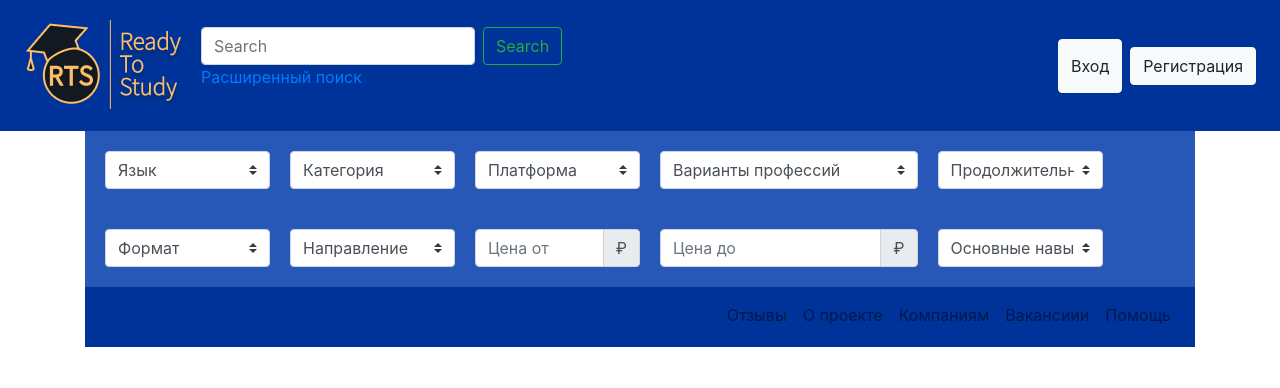
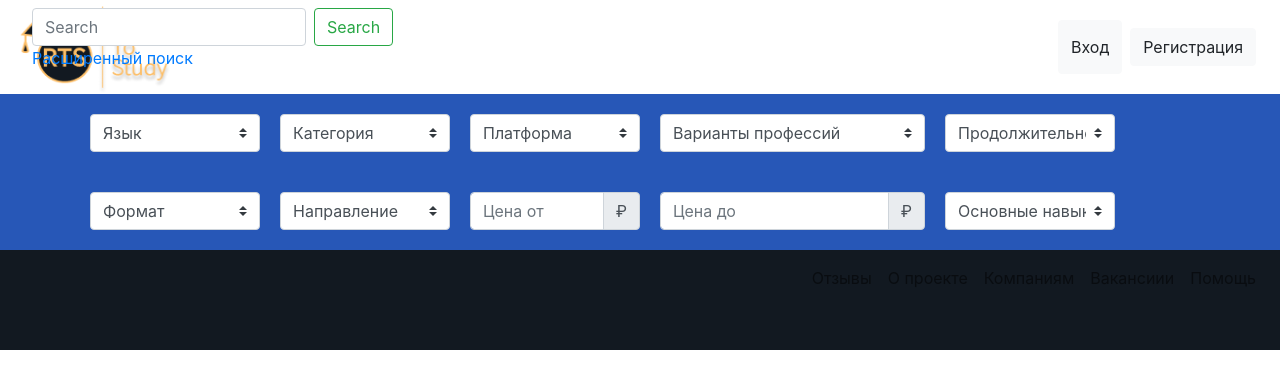
Before and after one commit to maksimchernev/e-edu-react, a React (Create React App) app in the folder frontend/: page /courses in a window 1280 px wide. Shown: the top 388 px of the page. Built offline with nearby package versions, Linux system fonts and the light colour scheme; no server answers.

Commit message:
mainpage style init

```diff
--- a/frontend/src/App.js
+++ b/frontend/src/App.js
@@ -19,7 +19,7 @@
         <Router>
         {!isAuthenticated && <Nav_/>}
         {isAuthenticated && <Usernav/>}
-          <div className="container">
+          <div>
           {routes}
           </div>
         </Router>
--- a/frontend/src/components/coursecard.js
+++ b/frontend/src/components/coursecard.js
@@ -1,6 +1,7 @@
 import React from 'react'
 import 'bootstrap/dist/css/bootstrap.min.css';
 import{FlippingCard, FlippingCardBack, FlippingCardFront} from 'react-ui-cards';
+import '../сss/coursecard.css'
 export const CourseCard =( { cardInfo }) => {
 
   var rowCount =0;
@@ -9,14 +10,15 @@
   return(
 
 
-      <div className = 'container'>
+      <div className = 'coursecard-grid'>
         <div className="row">
 
           { cardInfo.map( (card) =>{
             return(
-                <div className="col">
+              <div className="col">
+                <div className="coursecard-unit">
                   <div key = {card._id}>
-					                  <FlippingCard className="card" style={{border: "2px solid #003399"}}>
+					                  <FlippingCard >
                               <FlippingCardBack>
                                 <h3>Course field:</h3><h6>{card.field}</h6>
                                 <h4>Course difficulty:</h4><h6>{card.difficulty}</h6>
@@ -28,6 +30,7 @@
                               </FlippingCardFront>
                             </FlippingCard>
 
+                    </div>
                   </div>
                 </div>
               )
--- a/frontend/src/components/footer.js
+++ b/frontend/src/components/footer.js
@@ -1,9 +1,11 @@
 import React from 'react'
 import 'bootstrap/dist/css/bootstrap.min.css';
 import {Button, Navbar, Nav} from 'react-bootstrap';
+import '../сss/footer.css'
+
 export const Footer =() => {
 	return(
-    <footer className="footer">
+    <footer className="footer-grid ">
 
       <Navbar expand="lg">
             <Navbar.Toggle aria-controls="basic-navbar-nav" />
--- a/frontend/src/components/slider.js
+++ b/frontend/src/components/slider.js
@@ -3,6 +3,7 @@
 import { Carousel} from 'react-bootstrap';
 import im from '../images/12.jpg'
 import im1 from '../images/13.jpg'
+import '../сss/slider.css'
 
 export const Slider =() => {
 
@@ -13,7 +14,7 @@
   };
 
       return(
-        <div>
+        <div className="slider-head">
           	<Carousel activeIndex={index} onSelect={handleSelect}>
 	  			<Carousel.Item>
 				    <img
--- a/frontend/src/components/usernav.js
+++ b/frontend/src/components/usernav.js
@@ -21,9 +21,9 @@
       return(
         <div>
 
-          <Navbar expand="lg">
+          <Navbar className = "nav-background" expand="lg" >
             <Navbar.Brand href="/mainPage">
-                <img className="logo-head"  src={logo} />
+                <img className="logo-head" src={logo} />
             </Navbar.Brand>
             <form className="form-inline my-2 my-lg-0">
               <input className="form-control mr-sm-2" type="search" placeholder="Search" aria-label="Search"></input>
--- a/frontend/src/index.css
+++ b/frontend/src/index.css
@@ -12,9 +12,7 @@
     monospace;
 }
 
-.navbar, .navbar-default{
- background: #003399;
-}
+
 
 .carousel-item img{
     width: 1390px;
--- a/frontend/src/pages/MainPage.js
+++ b/frontend/src/pages/MainPage.js
@@ -4,6 +4,7 @@
 import  {Footer}  from '../components/footer'
 import { AuthContext } from '../context/AuthContext'
 import { useHttp } from '../hooks/http.hooks'
+import "../сss/mainpage.css"
 
 export const MainPage = () => {
 
@@ -41,11 +42,10 @@
 
 
     return (
-        <div>
+        <div className="mainpage-grid">
             <Slider />
-                <h1>Популярные курсы</h1>
                 { cardInfo && <CourseCard cardInfo = {cardInfo} />}
-            <Footer />
-        </div>
+            <Footer/>
+            </div>
     );
 }
--- /dev/null
+++ b/frontend/src/сss/coursecard.css
@@ -0,0 +1,18 @@
+.coursecard-grid{
+position: relative;
+width: 1274.45px;
+height: 1792px;
+margin: auto;
+top: 34.2px;
+
+filter: drop-shadow(4px 4px 4px rgba(0, 0, 0, 0.25));
+}
+
+.coursecard-unit{
+    position: absolute;
+    width: 422.94px;
+    height: 482.15px;
+
+    background: #FFFFFF;
+    border-radius: 10px
+}
--- /dev/null
+++ b/frontend/src/сss/footer.css
@@ -0,0 +1,9 @@
+.footer-grid{
+position: relative;
+min-width: 100%;
+height: 100px;
+left: 0px;
+top: 0px;
+
+background: #121921
+}
--- /dev/null
+++ b/frontend/src/сss/mainpage.css
@@ -0,0 +1,10 @@
+.mainpage-grid
+{
+position: absolute;
+min-width: 100%;
+height: 2476px;
+left: 0px;
+top: 96px;
+
+background: #E9EDEE;
+}
--- a/frontend/src/сss/navbar.css
+++ b/frontend/src/сss/navbar.css
@@ -0,0 +1,17 @@
+.logo-head{
+position: absolute;
+width: 164.4px;
+height: 96px;
+left: 11px;
+top: 0px;
+}
+
+.nav-background{
+min-width: 100%;
+position: absolute;
+width: 1440px;
+height: 102px;
+left: 0px;
+top: 0px;
+background: #121921;
+}
--- /dev/null
+++ b/frontend/src/сss/slider.css
@@ -0,0 +1,9 @@
+.slider-head{
+    position: relative;
+    width: 1390px;
+    height: 420px;
+    margin-left: auto;
+    margin-right: auto;
+    top: 24px;
+
+}
```
